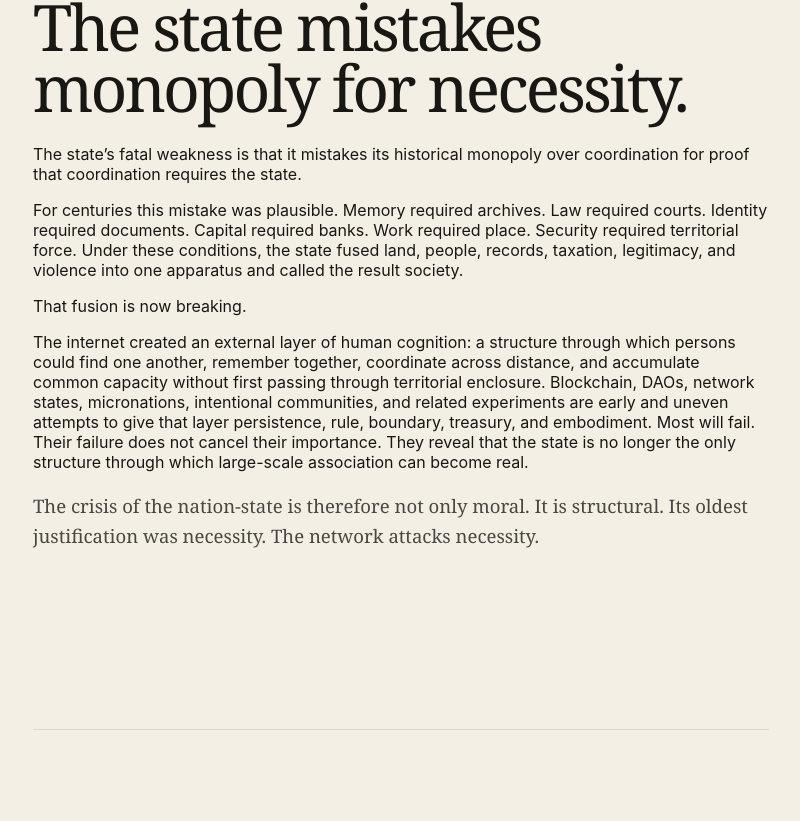
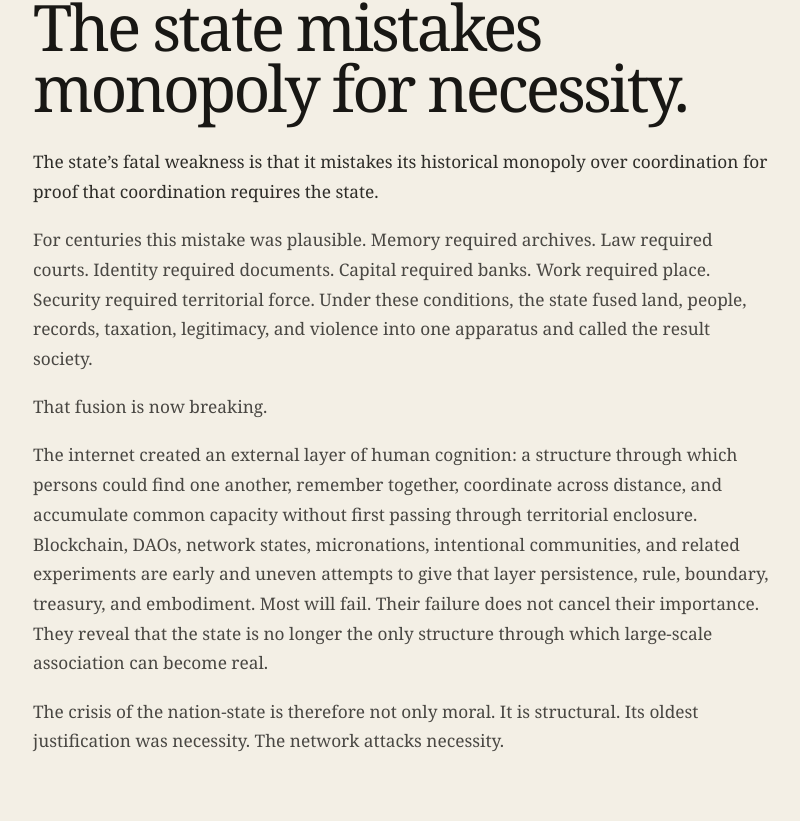
Before and after one commit to Anthem-Research/Anatomy-of-the-Network, a React (Vite) app: page / in a window 1280 px wide. Shown: the part 1799-2620 px from the top of the page, without its empty margins (239-1039 px from the left). Built offline with nearby package versions, Linux system fonts and the light colour scheme.

Commit message:
Tune typography for full essay text

```diff
--- a/src/styles.css
+++ b/src/styles.css
@@ -172,14 +172,24 @@ button:hover { border-color: rgba(24, 23, 20, 0.55); }
 .chapter h2 {
   font-size: clamp(2.25rem, 5vw, 5.4rem);
   line-height: 0.95;
-  margin: 0.7rem 0 1.6rem;
+  margin: 0.7rem 0 1.8rem;
 }
 
-.chapter p:last-child {
+.chapter-body {
+  display: grid;
+  gap: 1.15rem;
+}
+
+.chapter-body p {
+  margin: 0;
   font-family: Georgia, "Times New Roman", serif;
-  font-size: clamp(1.08rem, 1.45vw, 1.35rem);
-  line-height: 1.62;
+  font-size: clamp(1.04rem, 1.35vw, 1.27rem);
+  line-height: 1.72;
   color: rgba(24, 23, 20, 0.78);
+}
+
+.chapter-body p:first-child {
+  color: rgba(24, 23, 20, 0.9);
 }
 
 footer {
@@ -213,4 +223,6 @@ footer p {
   .field-canvas { height: 66vh; border-radius: 0.85rem; }
   .chapters { padding-top: 4rem; }
   .chapter { padding: 5rem 0; }
+  .chapter-body { gap: 1rem; }
+  .chapter-body p { line-height: 1.68; }
 }
```
